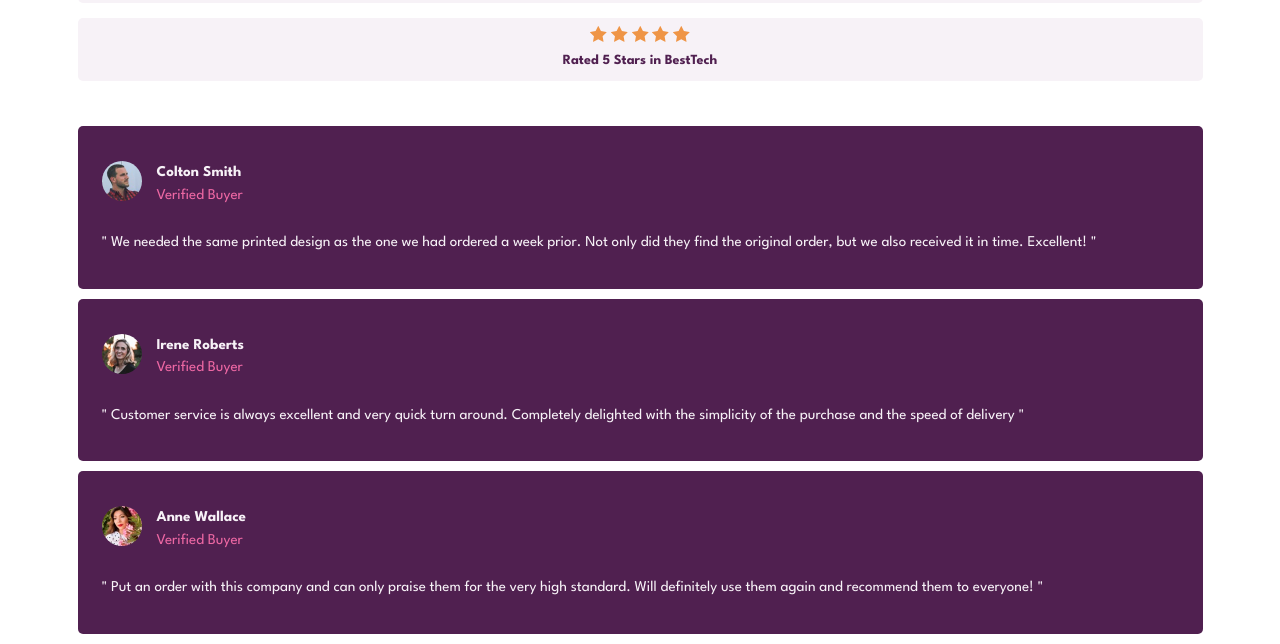
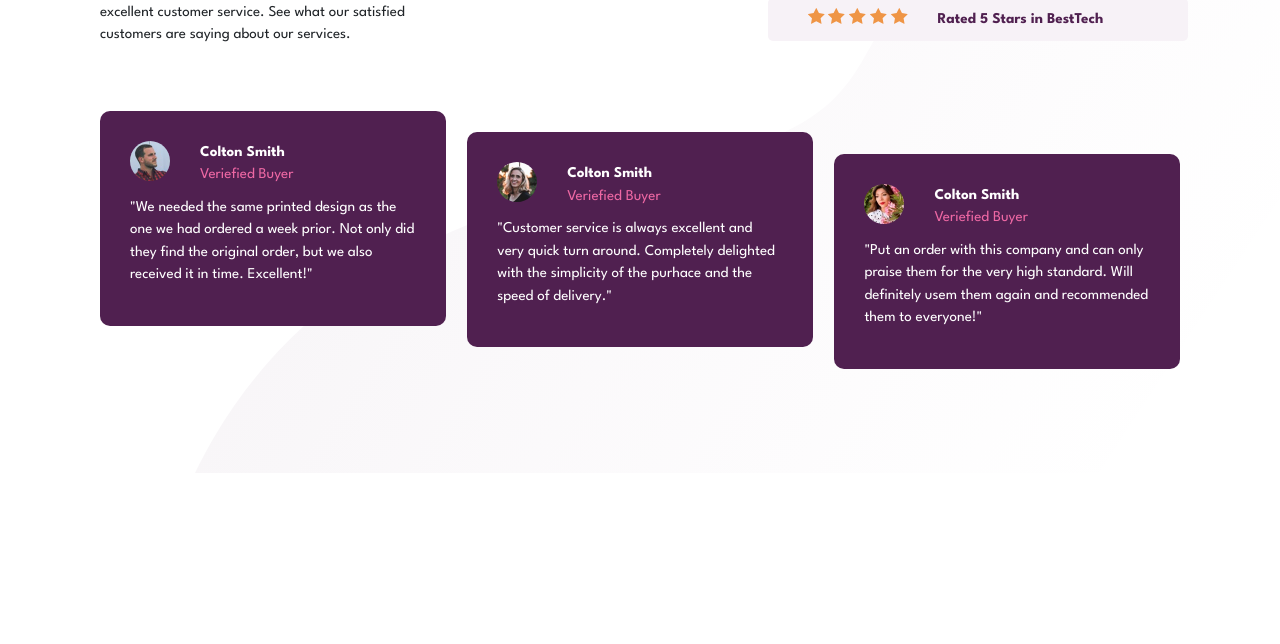
Before and after one commit to GR1807/Social-proof-section, a plain HTML site: page index.html in a window 1280 px wide. Shown: the part 327-971 px from the top of the page. After the commit the page ends 800 px from the top, so only its background shows below. Drawn offline with nearby package versions, Linux system fonts and the light colour scheme.

Commit message:
final files upload

```diff
--- a/index.html
+++ b/index.html
@@ -6,10 +6,10 @@
     <meta http-equiv="X-UA-Compatible" content="IE=edge">
     <meta name="viewport" content="width=device-width, initial-scale=1.0">
     <title>Social proof section</title>
-    <!--Bootstrap code-->
+
     <link href="https://cdn.jsdelivr.net/npm/bootstrap@5.2.2/dist/css/bootstrap.min.css" rel="stylesheet"
         integrity="sha384-Zenh87qX5JnK2Jl0vWa8Ck2rdkQ2Bzep5IDxbcnCeuOxjzrPF/et3URy9Bv1WTRi" crossorigin="anonymous">
-    <!--Bootstrap code end-->
+
 
     <link rel="preconnect" href="https://fonts.googleapis.com">
     <link rel="preconnect" href="https://fonts.gstatic.com" crossorigin>
@@ -19,97 +19,99 @@
 </head>
 
 <body>
-    <main>
-        <header>
+
+    <div class="wrapper d-lg-flex container p-0 ">
+        <section class="header col-12 col-lg-6 section-padding">
+            <div class="row">
+                <div class="header-components">
                     <div class="header-bg"></div>
                     <div class="header-content">
-                <h3>10,00+ of our users love our products.</h3>
-                <p class="pt-4 pb-5 px-3">We only provide geat products combined with excellent customer service. See
-                    what
+                        <h3>10,000+ of our users love our products.</h3>
+                        <p>We only provide great products combined with excellent customer service. See what
                             our
                             satisfied customers are saying about our services.</p>
                     </div>
-        </header>
-        <section class="mark-section text-center">
-            <div class="container">
-                <div class="mark-box">
-                    <div class="rate py-2">
+                </div>
+            </div>
+        </section>
+        <section class="rank section-padding col-12 col-lg-6">
+            <div class="row">
+                <div class="rank-box text-center">
+                    <div class="notes">
                         <img src="/img/icon-star.svg" alt="">
                         <img src="/img/icon-star.svg" alt="">
                         <img src="/img/icon-star.svg" alt="">
                         <img src="/img/icon-star.svg" alt="">
                         <img src="/img/icon-star.svg" alt="">
                     </div>
-                    <p class="pb-3">Rate 5 Stars in Reviews</p>
+                    <p>Rated 5 Stars in Review</p>
                 </div>
-
-                <div class="mark-box">
-                    <div class="rate py-2">
+                <div class="d-lg-flex justify-content-center p-0">
+                    <div class="rank-box text-center">
+                        <div class="notes">
                             <img src="/img/icon-star.svg" alt="">
                             <img src="/img/icon-star.svg" alt="">
                             <img src="/img/icon-star.svg" alt="">
                             <img src="/img/icon-star.svg" alt="">
                             <img src="/img/icon-star.svg" alt="">
                         </div>
-                    <p class="pb-3">Rated 5 Stars in Report Guru</p>
+                        <p>Rated 5 Stars in Report Guru</p>
                     </div>
-
-                <div class="mark-box">
-                    <div class="rate py-2">
+                </div>
+                <div class="d-lg-flex justify-content-end p-0">
+                    <div class="rank-box text-center">
+                        <div class="notes">
                             <img src="/img/icon-star.svg" alt="">
                             <img src="/img/icon-star.svg" alt="">
                             <img src="/img/icon-star.svg" alt="">
                             <img src="/img/icon-star.svg" alt="">
                             <img src="/img/icon-star.svg" alt="">
                         </div>
-                    <p class="pb-3">Rated 5 Stars in BestTech</p>
+                        <p>Rated 5 Stars in BestTech</p>
+                    </div>
                 </div>
             </div>
         </section>
-        <section class="comments pt-5">
-            <div class="container">
-                <div class="comment-box mb-3">
-                    <div class="d-flex">
+
+    </div>
+    <section class="comments container section-padding d-lg-flex justify-content-between">
+        <div class="box one col-lg-3">
+            <div class="user d-flex">
                 <img src="/img/image-colton.jpg" alt="">
-                        <div class="d-flex-column ps-4">
-                            <p class="name">Colton Smith</p>
-                            <p class="status">Verified Buyer</p>
+                <div class="user-info d-fex-column">
+                    <p class="user-name">Colton Smith</p>
+                    <p class="user-status">Veriefied Buyer</p>
                 </div>
             </div>
-                    <p class="comment-text">" We needed the same printed design as the one we had ordered a week prior.
-                        Not only did they find the original order, but we also received it in time. Excellent! "</p>
-
+            <p>"We needed the same printed design as the one we had ordered a week prior. Not only did they find the
+                original order, but we also received it in time. Excellent!"</p>
         </div>
-                <div class="comment-box mb-3">
-                    <div class="d-flex">
+        <div class="box two col-lg-3">
+            <div class="user d-flex">
                 <img src="/img/image-irene.jpg" alt="">
-                        <div class="d-flex-column ps-4">
-                            <p class="name">Irene Roberts</p>
-                            <p class="status">Verified Buyer</p>
+                <div class="user-info d-fex-column">
+                    <p class="user-name">Colton Smith</p>
+                    <p class="user-status">Veriefied Buyer</p>
                 </div>
             </div>
-                    <p class="comment-text">" Customer service is always excellent and very quick turn around.
-                        Completely delighted with the simplicity of the purchase and the speed of delivery "</p>
-
+            <p>"Customer service is always excellent and very quick turn around. Completely delighted with the
+                simplicity of the purhace and the speed of delivery."</p>
         </div>
-                <div class="comment-box mb-3">
-                    <div class="d-flex">
+        <div class="box three col-lg-3">
+            <div class="user d-flex">
                 <img src="/img/image-anne.jpg" alt="">
-                        <div class="d-flex-column ps-4">
-                            <p class="name">Anne Wallace</p>
-                            <p class="status">Verified Buyer</p>
+                <div class="user-info d-fex-column">
+                    <p class="user-name">Colton Smith</p>
+                    <p class="user-status">Veriefied Buyer</p>
                 </div>
             </div>
-                    <p class="comment-text">" Put an order with this company and can only praise them for the very high
-                        standard. Will definitely use them again and recommend them to everyone! "</p>
-
+            <p>"Put an order with this company and can only praise them for the very high standard. Will definitely usem
+                them again and recommended them to everyone!"</p>
+            <div class="bg-bottom"></div>
         </div>
-
-            </div>
+    </section>
 
 
-        </section>
-    </main>
     <script src="https://cdn.jsdelivr.net/npm/@popperjs/core@2.11.6/dist/umd/popper.min.js"
         integrity="sha384-oBqDVmMz9ATKxIep9tiCxS/Z9fNfEXiDAYTujMAeBAsjFuCZSmKbSSUnQlmh/jp3" crossorigin="anonymous">
         </script>
--- a/style.scss
+++ b/style.scss
@@ -11,73 +11,141 @@
 	margin: 0;
 	padding: 0;
 }
+.section-padding {
+	padding: 0 3rem;
+}
 body {
 	font-size: 1.5rem;
 	font-family: "League Spartan", sans-serif;
 }
 .header-bg {
 	position: absolute;
+	top: 0;
+	left: 0;
 	background-image: url("/img/bg-pattern-top-mobile.svg");
-	background-position: center;
+	background-repeat: no-repeat;
 	background-size: contain;
 	width: 375px;
-	height: 232px;
-	top: -8px;
+	height: 100%;
+	z-index: -1;
+}
+.bg-bottom {
+	position: absolute;
+	bottom: 0;
+	right: 0;
+	background-image: url("/img/bg-pattern-bottom-mobile.svg");
+	background-repeat: no-repeat;
+	background-size: contain;
+	width: 1085px;
+	height: 673px;
+	z-index: -1;
 }
 .header-content {
-	text-align: center;
-	padding: 0 4rem;
-	margin-top: 8rem;
+	margin-top: 9.5rem;
 	h3 {
-		color: (var(--primary));
+		text-align: center;
+		margin-bottom: 2rem;
+		padding: 0 5rem;
 		font-size: 3.2rem;
 		font-weight: bold;
-		padding: 0 4rem;
-		line-height: 2.5rem;
-		letter-spacing: -0.2rem;
+		line-height: 2rem;
+		color: (var(--primary));
 	}
 	p {
-		color: (var(--first-neutral-color));
+		text-align: center;
+		font-weight: 400;
+		margin-bottom: 2rem;
 	}
 }
-.mark-section {
-	padding: 0 4rem;
-	.mark-box {
+.rank {
+	.rank-box {
+		background-color: (var(--second-neutral-color));
+		border-radius: 0.5rem;
 		margin-bottom: 1.5rem;
-		border-radius: 0.5rem;
-		background-color: (var(--second-neutral-color));
 	}
-	P {
-		font-size: 1.4rem;
-		font-weight: bold;
+	img {
+		padding: 1rem 0 0 0;
+	}
+	p {
+		color: (var(--primary));
+		font-weight: 700;
 		margin: 0;
-		color: (var(--primary));
+		padding: 1rem 0;
 	}
 }
 .comments {
-	padding: 0 4rem;
-	p {
-		margin: 0;
-		padding: 0;
-		color: (var(--second-neutral-color));
-	}
-	.comment-box {
-		padding: 3.5rem 2.4rem;
-		background-color: (var(--primary));
-		border-radius: 0.5rem;
-	}
 	img {
 		width: 4rem;
 		height: 4rem;
 		border-radius: 5rem;
 	}
-	.name {
-		font-weight: bold;
+	.box {
+		background-color: (var(--primary));
+		color: white;
+		padding: 3rem;
+		border-radius: 1rem;
+		margin: 2rem 0;
 	}
-	.status {
-		color: (var(--secondary));
-	}
-	.comment-text {
-		padding-top: 2.5rem;
+	.user-info {
+		margin-left: 3rem;
+		.user-name {
+			margin: 0;
+			font-weight: bold;
+		}
+		.user-status {
+			color: (var(--secondary));
+		}
 	}
 }
+
+@media (min-width: 992px) {
+	.header {
+		margin-top: 10rem;
+	}
+	.header-bg {
+		background-image: url("/img/bg-pattern-top-desktop.svg");
+		left: 26rem;
+	}
+	.bg-bottom {
+		background-image: url("/img/bg-pattern-bottom-desktop.svg");
+		right: 0rem;
+	}
+	.header-content {
+		h3 {
+			font-size: 4rem;
+			text-align: left;
+			padding: 0 26rem 0 0;
+			line-height: 3rem;
+		}
+		p {
+			text-align: left;
+			padding-right: 20rem;
+		}
+	}
+	.rank {
+		position: relative;
+		margin-top: 21rem;
+	}
+	.rank-box {
+		display: flex;
+		width: 80%;
+		padding-left: 4rem;
+		p {
+			padding-left: 3rem;
+		}
+	}
+	.comments {
+		margin-top: 3em;
+		.box {
+			width: 32%;
+			height: 50%;
+			margin: 0;
+		}
+		.two {
+			margin-top: 2%;
+		}
+		.three {
+			margin-top: 4%;
+		}
+	}
+}
```
Also changed, not shown: css/style.css, 1 other file. Lines whose indentation alone changed are shown as unchanged.
